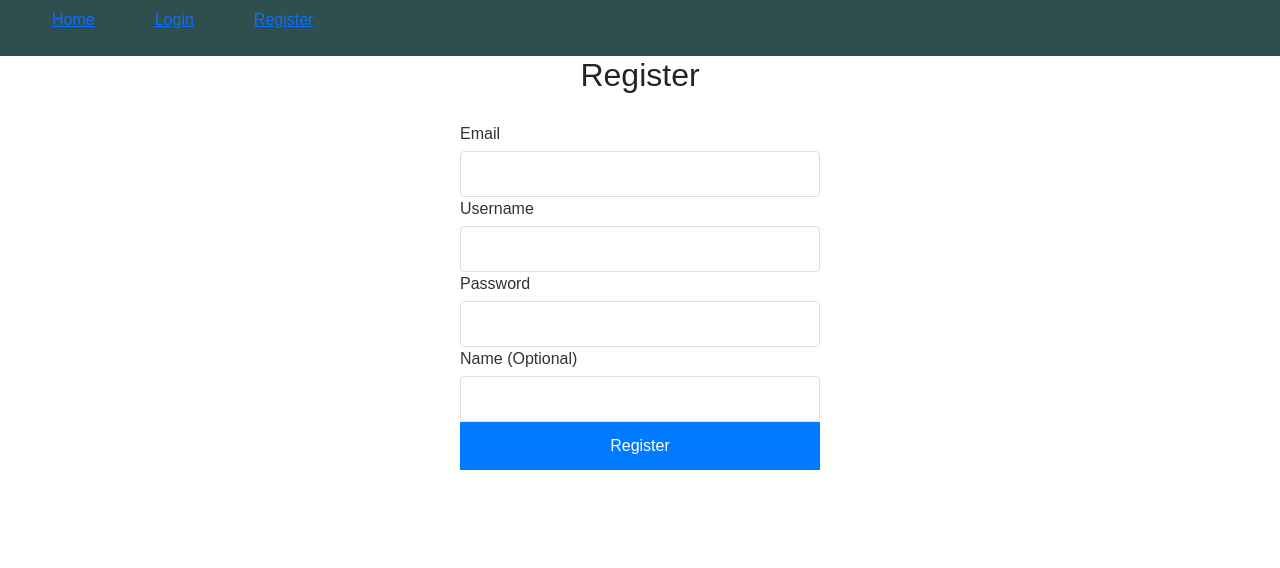
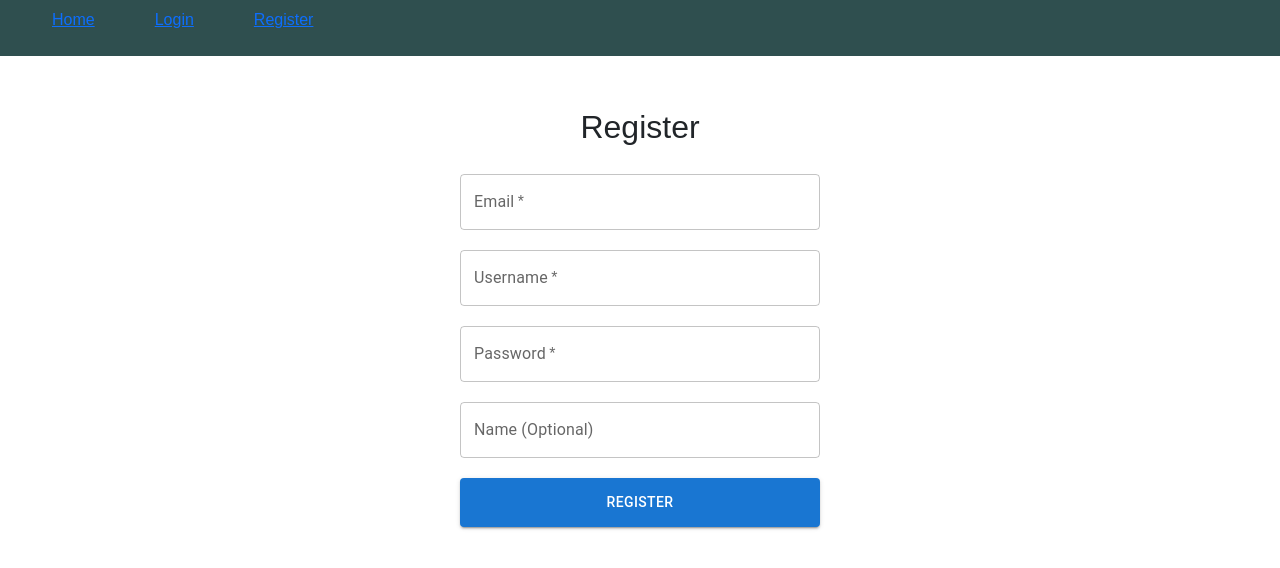
Before and after one commit to locedu/spacecamp, a React (Vite) app: page /register in a window 1280 px wide. Shown: the top 568 px of the page. Built offline with nearby package versions, Linux system fonts and the light colour scheme.

Commit message:
cleaned up (login, register)

```diff
--- a/src/styles/home.css
+++ b/src/styles/home.css
@@ -4,7 +4,7 @@
 body {
     font-family: 'Arial', sans-serif;
     margin: 0;
-    padding: 0;
+    padding: 0em;
     background-color: #f4f4f4; /* Light background */
   }
 
--- a/src/styles/login.css
+++ b/src/styles/login.css
@@ -1,13 +1,8 @@
 /* src/styles/login.css */
 
-/* Form container */
-form {
-    background-color: #fff;
-    padding: 20px;
-    border-radius: 8px;
-    width: 100%;
-    max-width: 400px;  /* Form width limit */
-    margin: 0 auto;  /* Center form horizontally */
+/* General body styles */
+main.content {
+    padding: 2em;
   }
 
   /* Title styling */
@@ -17,48 +12,6 @@ form {
     margin-bottom: 20px; /* Spacing below the title */
   }
 
-  /* Label styling */
-  label {
-    display: block;
-    margin-bottom: 5px;
-    color: #333;
-  }
-
-  /* Input fields styling */
-  input {
-    width: 100%;
-    padding: 10px;
-    margin-bottom: 15px; /* Spacing between input fields */
-    border: 1px solid #ddd;
-    border-radius: 4px;
-    box-sizing: border-box;
-  }
-
-  input:focus {
-    border-color: #007bff; /* Blue border on focus */
-    outline: none;
-  }
-
-  /* Button styling */
-  button {
-    width: 100%;
-    padding: 12px;
-    background-color: #007bff;
-    color: white;
-    border: none;
-    border-radius: 4px;
-    font-size: 1rem;
-    cursor: pointer;
-  }
-
-  button:disabled {
-    background-color: #ccc;
-  }
-
-  button:hover {
-    background-color: #0056b3; /* Darker blue on hover */
-  }
-
   /* Error message styling */
   p {
     color: red;
--- a/src/views/Login.jsx
+++ b/src/views/Login.jsx
@@ -2,10 +2,8 @@
 import { useState } from 'react';
 import { useNavigate } from 'react-router-dom';
 import { useLoginMutation } from '../features/auth/authAPI';  // Import login mutation hook
-
-//css
+import { TextField, Button, CircularProgress, Box } from '@mui/material';  // MUI components
 import '../styles/login.css';  // Import login form styling
-
 
 function Login() {
   const [email, setEmail] = useState('');
@@ -31,35 +29,57 @@ function Login() {
   };
 
   return (
-    <div>
+    <Box
+      component="form"
+      onSubmit={handleLogin}
+      sx={{
+        backgroundColor: '#fff',
+        padding: '20px',
+        borderRadius: '8px',
+        maxWidth: 400,
+        margin: '0 auto',
+        display: 'flex',
+        flexDirection: 'column',
+        gap: '20px',
+      }}
+    >
       <h2>Login</h2>
-      <form onSubmit={handleLogin}>
-        <div>
-          <label htmlFor="email">Email</label>
-          <input
-            type="email"
-            id="email"
+
+      <TextField
+        label="Email"
+        variant="outlined"
+        fullWidth
+        required
         value={email}
         onChange={(e) => setEmail(e.target.value)}
+      />
+
+      <TextField
+        label="Password"
+        type="password"
+        variant="outlined"
+        fullWidth
         required
-          />
-        </div>
-        <div>
-          <label htmlFor="password">Password</label>
-          <input
-            type="password"
-            id="password"
         value={password}
         onChange={(e) => setPassword(e.target.value)}
-            required
       />
-        </div>
-        <button type="submit" disabled={isLoading}>
-          {isLoading ? 'Logging in...' : 'Login'}
-        </button>
-        {error && <p>{error.message}</p>}
-      </form>
-    </div>
+
+      <Button
+        type="submit"
+        variant="contained"
+        color="primary"
+        fullWidth
+        disabled={isLoading}
+        sx={{
+          padding: '12px',
+          marginTop: '20px',
+        }}
+      >
+        {isLoading ? <CircularProgress size={24} color="inherit" /> : 'Login'}
+      </Button>
+
+      {error && <p style={{ color: 'red', textAlign: 'center' }}>{error.message}</p>}
+    </Box>
   );
 }
 
--- a/src/views/Register.jsx
+++ b/src/views/Register.jsx
@@ -2,10 +2,8 @@
 import { useState } from 'react';
 import { useNavigate } from 'react-router-dom';
 import { useRegisterMutation } from '../features/auth/authAPI';  // Import the register mutation hook
-
-// css
-import '../styles/register.css';  // Import the register form styling
-
+import { TextField, Button, CircularProgress, Box } from '@mui/material';  // MUI components
+import '../styles/register.css';  // Import register form styling
 
 function Register() {
   const [email, setEmail] = useState('');
@@ -36,54 +34,73 @@ function Register() {
   };
 
   return (
-    <div>
+    <Box
+      component="form"
+      onSubmit={handleRegister}
+      sx={{
+        backgroundColor: '#fff',
+        padding: '20px',
+        borderRadius: '8px',
+        maxWidth: 400,
+        margin: '0 auto',
+        display: 'flex',
+        flexDirection: 'column',
+        gap: '20px',
+      }}
+    >
       <h2>Register</h2>
-      <form onSubmit={handleRegister}>
-        <div>
-          <label htmlFor="email">Email</label>
-          <input
-            type="email"
-            id="email"
+
+      <TextField
+        label="Email"
+        variant="outlined"
+        fullWidth
+        required
         value={email}
         onChange={(e) => setEmail(e.target.value)}
+      />
+
+      <TextField
+        label="Username"
+        variant="outlined"
+        fullWidth
         required
-          />
-        </div>
-        <div>
-          <label htmlFor="username">Username</label>
-          <input
-            type="text"
-            id="username"
         value={username}
         onChange={(e) => setUsername(e.target.value)}
+      />
+
+      <TextField
+        label="Password"
+        type="password"
+        variant="outlined"
+        fullWidth
         required
-          />
-        </div>
-        <div>
-          <label htmlFor="password">Password</label>
-          <input
-            type="password"
-            id="password"
         value={password}
         onChange={(e) => setPassword(e.target.value)}
-            required
       />
-        </div>
-        <div>
-          <label htmlFor="name">Name (Optional)</label>
-          <input
-            type="text"
-            id="name"
+
+      <TextField
+        label="Name (Optional)"
+        variant="outlined"
+        fullWidth
         value={name}
         onChange={(e) => setName(e.target.value)}
       />
-        </div>
-        <button type="submit" disabled={isLoading}>
-          {isLoading ? 'Registering...' : 'Register'}
-        </button>
-        {error && <p>{error.message}</p>}
-      </form>
-    </div>
+
+      <Button
+        type="submit"
+        variant="contained"
+        color="primary"
+        fullWidth
+        disabled={isLoading}
+        sx={{
+          padding: '12px',
+        }}
+      >
+        {isLoading ? <CircularProgress size={24} color="inherit" /> : 'Register'}
+      </Button>
+
+      {error && <p style={{ color: 'red', textAlign: 'center' }}>{error.message}</p>}
+    </Box>
   );
 }
 
```
Lines whose indentation alone changed are shown as unchanged.
